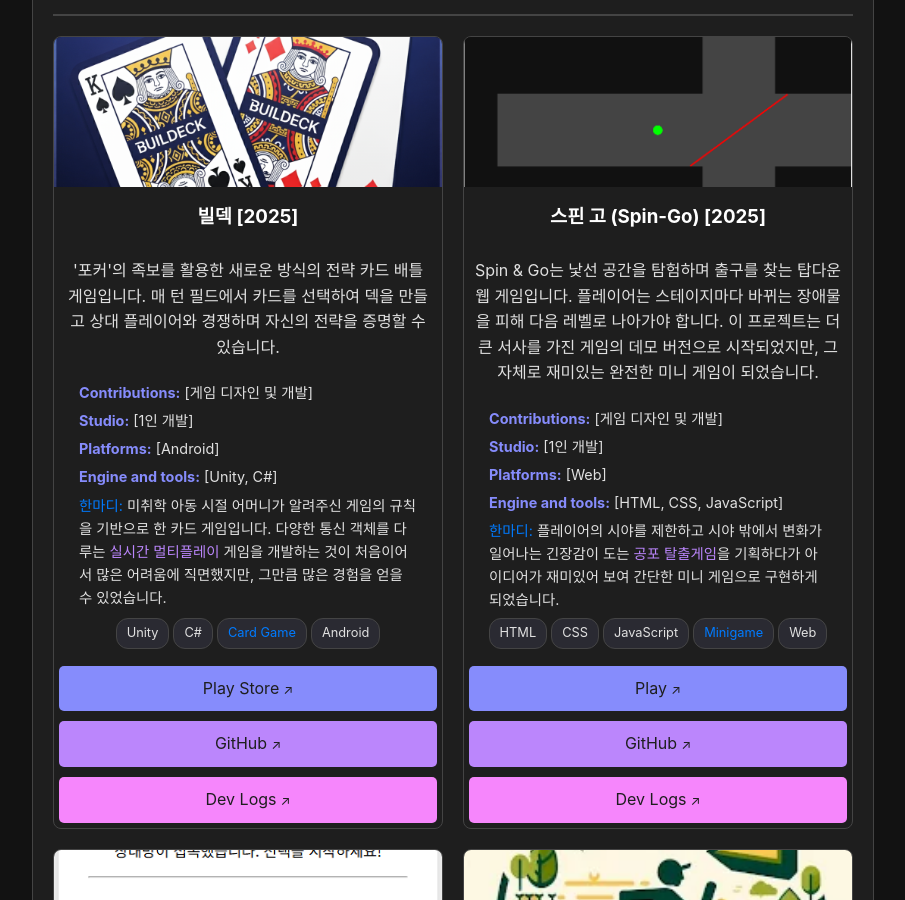
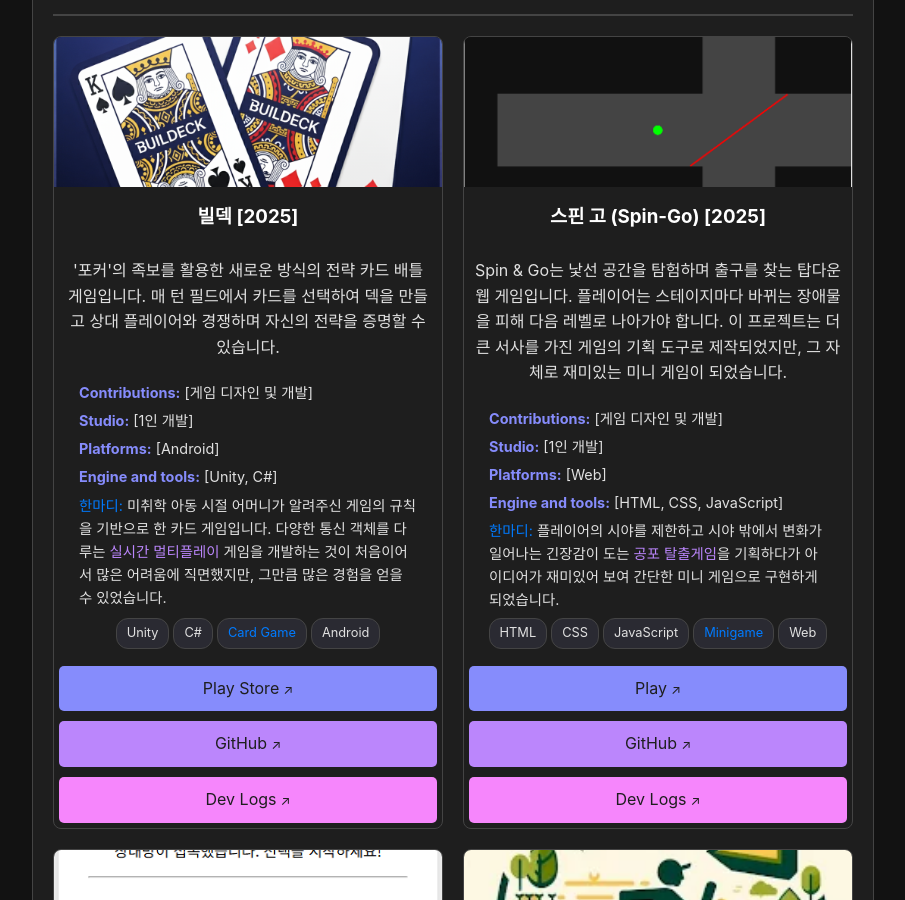
Before and after one commit to hojun313/hojun313.github.io, a Jekyll site: the page portfolio/index.html, which Jekyll copies as it is, in a window 1280 px wide and 900 px high, scrolled down 1349 px. Shown: the whole window, without its empty margins (187-1092 px from the left). Built offline with Jekyll 4.4.1, drawn with Linux system fonts in a browser that asks for light colours.

Commit message:
Update Spin-Go project description and add PDF
Revised the description for the Spin-Go project in index.html to clarify its purpose as a planning tool. Added a new PDF file to the portfolio directory.

```diff
--- a/portfolio/index.html
+++ b/portfolio/index.html
@@ -97,7 +97,7 @@
             <div class="project-card">
                 <img src="Thumbnail/Spin-Go.png" alt="스핀 고 (Spin-Go)">
                 <h3>스핀 고 (Spin-Go) [2025]</h3>
-                <p>Spin & Go는 낯선 공간을 탐험하며 출구를 찾는 탑다운 웹 게임입니다. 플레이어는 스테이지마다 바뀌는 장애물을 피해 다음 레벨로 나아가야 합니다. 이 프로젝트는 더 큰 서사를 가진 게임의 데모 버전으로 시작되었지만, 그 자체로 재미있는 완전한 미니 게임이 되었습니다.</p>
+                <p>Spin & Go는 낯선 공간을 탐험하며 출구를 찾는 탑다운 웹 게임입니다. 플레이어는 스테이지마다 바뀌는 장애물을 피해 다음 레벨로 나아가야 합니다. 이 프로젝트는 더 큰 서사를 가진 게임의 기획 도구로 제작되었지만, 그 자체로 재미있는 미니 게임이 되었습니다.</p>
                 <div class="description-list">
                     <p><strong>Contributions:</strong> [게임 디자인 및 개발]</p>
                     <p><strong>Studio:</strong> [1인 개발]</p>
```
Also changed, not shown: 1 other file.
